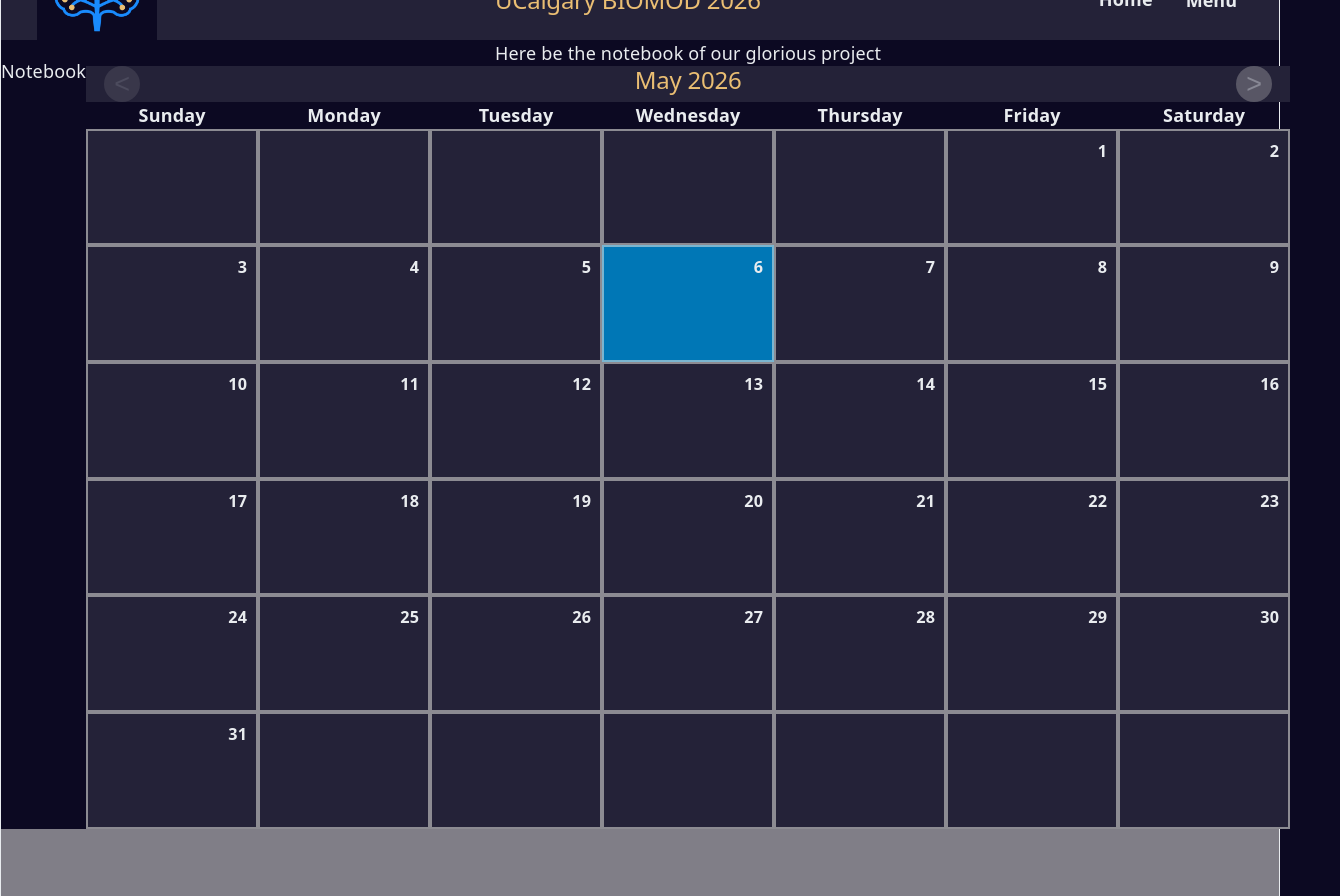
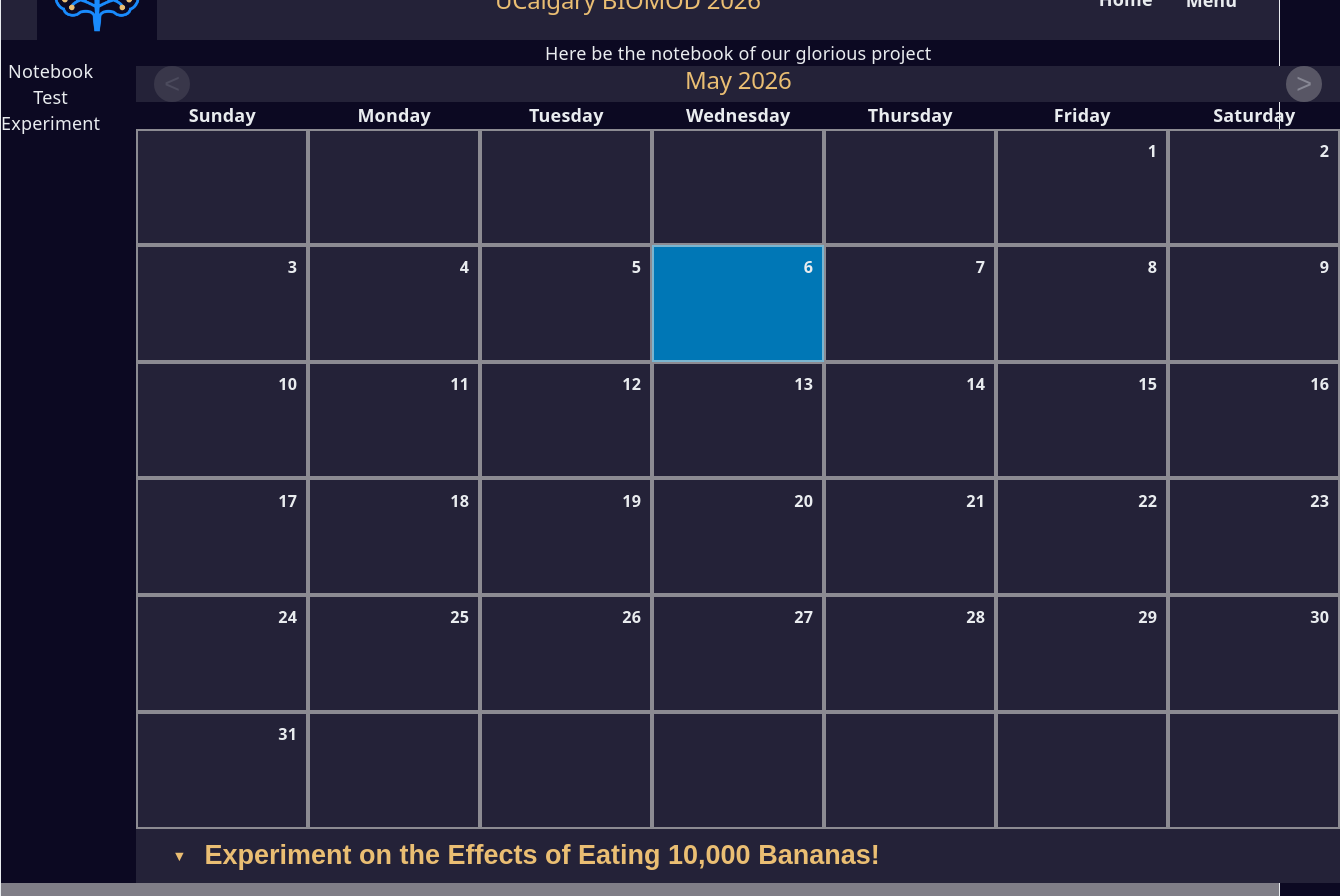
Before and after one commit to UCalgary-BIOMOD/UCalgary-BIOMOD-2026-Wiki, a React (Vite) app in the folder biomod-wiki/: page /notebook in a window 1280 px wide. Shown: the part 40-936 px from the top of the page, 1340 px wide, since content can reach past the window. Built offline with nearby package versions, Linux system fonts and the light colour scheme.

Commit message:
feat: Add a LabExperimentCard that opens up to show content
It has a button tab and a card section that reveals upon click, which will contain all of our experimental information

```diff
--- /dev/null
+++ b/biomod-wiki/src/Components/LabExperimentCard.jsx
@@ -0,0 +1,27 @@
+import styles from "./LabExperimentCard.module.css"
+import {useState} from "react";
+export default function LabExperimentCard({caption, content}) {
+    const [isOpen, setIsOpen] = useState(false)
+
+    const toggleCard = () => setIsOpen(!isOpen)
+    return (
+    <div className = {styles.experimentCard}>
+        <button
+        className = {styles.cardHeader}
+        onClick = {toggleCard}
+        >
+            <span className = {styles.chevron + (isOpen ? " " + styles.open : " ")}>
+                ▼
+            </span>
+            {caption}
+        </button>
+        <div
+            className = {isOpen ? styles.card + " " + styles.open : styles.card}
+            style = {{textAlign: "left"}}
+        >
+
+            {content}
+        </div>
+    </div>
+    )
+}
--- /dev/null
+++ b/biomod-wiki/src/Components/LabExperimentCard.module.css
@@ -0,0 +1,44 @@
+.experimentCard{
+    min-width:100%;
+}
+
+.cardHeader{
+    min-width: 100%;
+    height: 3rem;
+    background-color: var(--light-bg);
+    color: var(--text-h);
+    font-weight: bold;
+    padding: 0 2rem;
+    font-size: 1.5rem;
+    text-align: left;
+
+    cursor: pointer;
+    display: flex;
+    align-items: center;
+    gap: 1rem;
+    border: none;
+}
+
+.chevron{
+    display: inline-block;
+    transition: transform 0.3s ease;
+    font-size: 0.8rem;
+}
+
+.chevron.open{
+    transform: rotate(-180deg);
+}
+
+.card{
+    max-height: 0;
+    overflow: hidden;
+    transition: max-height 0.3s ease, padding 0.3s ease;
+    padding: 0 2rem;
+    background-color: var(--bg);
+    min-width:100%;
+}
+
+.card.open{
+    max-height: 500px;
+    padding: 2rem;
+}
--- a/biomod-wiki/src/Components/NotebookComponent.module.css
+++ b/biomod-wiki/src/Components/NotebookComponent.module.css
@@ -5,17 +5,18 @@
 
 
 .dates{
-    display: flex;
+    display: grid;
+    grid-template-columns: repeat(7, 1fr);
+    gap: 0px;
     flex-grow: 1;
-    flex-direction: column;
+
     min-height: 700px;
 
 
 }
 
 .week{
-    display: flex;
-    flex-grow: 1;
+    display: contents;
 
 }
 
@@ -91,11 +92,9 @@
 
 .dayHeader{
 
-  position: relative;
-  display: flex;
-  flex-direction: row;
-  justify-content: space-around;
-
+  display: grid;
+  grid-template-columns: repeat(7, 1fr);
+  gap: 0px;
 }
 
 .dayHeader > div {
--- a/biomod-wiki/src/Components/PageLayout.module.css
+++ b/biomod-wiki/src/Components/PageLayout.module.css
@@ -11,21 +11,23 @@ This module holds everything related to the page layout framework and the side n
 .page{
     display: flex;
     flex-direction: column;
-    align-items:center;
+    align-items: center;
     flex:1; /*Makes the page expand to encompass all of the sections*/
     border: 0px solid red;
-
+    margin: 0 2rem;
 }
 
 
 .page section{
     scroll-margin-top: var(--top-nav-height); /*Need to set the scroll-margin to be at the border of the top nav bar to prevent overlap*/
     border: 0px solid orange;
+    width: 100%
 }
 
 .mainContent{
     display: flex;
     flex-direction: row;
+
 }
 
 .sideNav{
--- a/biomod-wiki/src/features/notebook/Notebook.jsx
+++ b/biomod-wiki/src/features/notebook/Notebook.jsx
@@ -1,6 +1,7 @@
 import PageLayout from "@/Components/PageLayout.jsx"
 import NotebookComponent from "@/Components/NotebookComponent.jsx"
-
+import LabExperimentCard from "@/Components/LabExperimentCard.jsx"
+import TextBlock from "@/Components/TextComponents.jsx"
 export default function Notebook() {
     const sections = [
 
@@ -15,6 +16,23 @@ export default function Notebook() {
             </>
             )
         },
+        {
+            id: "testExpt",
+            title: "Test Experiment",
+
+            render: () => (
+            <>
+                <LabExperimentCard caption = "Experiment on the Effects of Eating 10,000 Bananas!"
+                content = {
+                    <TextBlock
+                        heading = "Our Experiment on Eating 10,000 Bananas"
+                        text = "We found that eating 10,000 bananas sufficiently raised the radioactivity of our participants by 1 Roentgen. The participant later died frm eating too many bananas. Will seek replicates. Yummy bananas though, shoutout mah boy Banana Man."
+                    />
+                }
+                />
+            </>
+            )
+        },
     ]
     return (
         <PageLayout sections = {sections}/>
```
